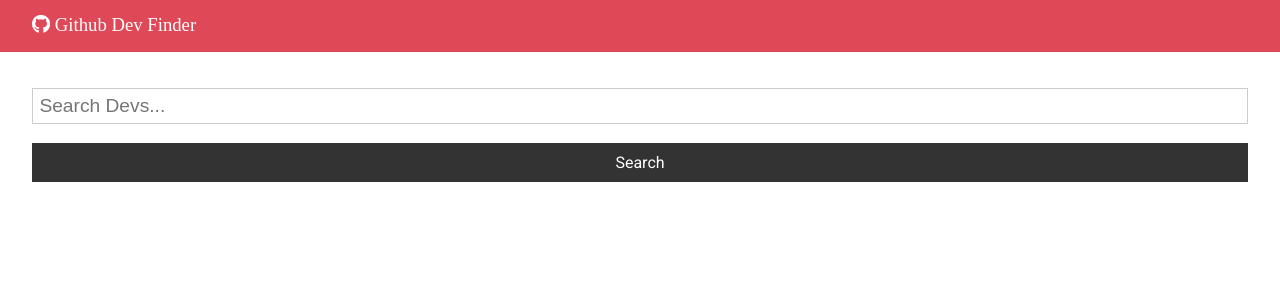
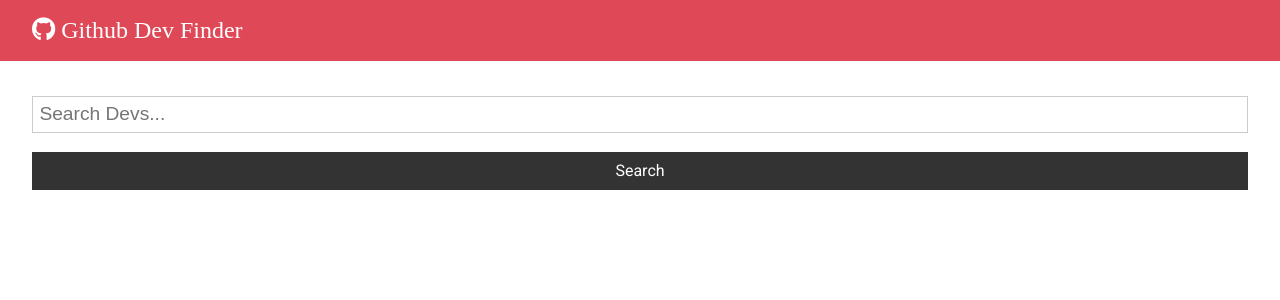
Before and after one commit to mosidrum/DevFinder-Github-API, a React (Create React App) app: page / in a window 1280 px wide. Shown: the top 300 px of the page. Built offline with nearby package versions, Linux system fonts and the light colour scheme.

Commit message:
Until Boss john teach me routerbefore i continue

```diff
--- a/src/App.js
+++ b/src/App.js
@@ -46,11 +46,13 @@ class App extends Component {
 
   render() {
     const { users, loading } = this.state;
+
     return (
-      <nav className='App'>
+      <div className='App'>
         <Navbar />
         <div className='container'>
           <Alert alert={this.state.alert} />
+
           <Search
             searchUsers={this.searchUsers}
             clearUsers={this.clearUsers}
@@ -59,7 +61,7 @@ class App extends Component {
           />
           <Users loading={loading} users={users} />
         </div>
-      </nav>
+      </div>
     );
   }
 }
```
